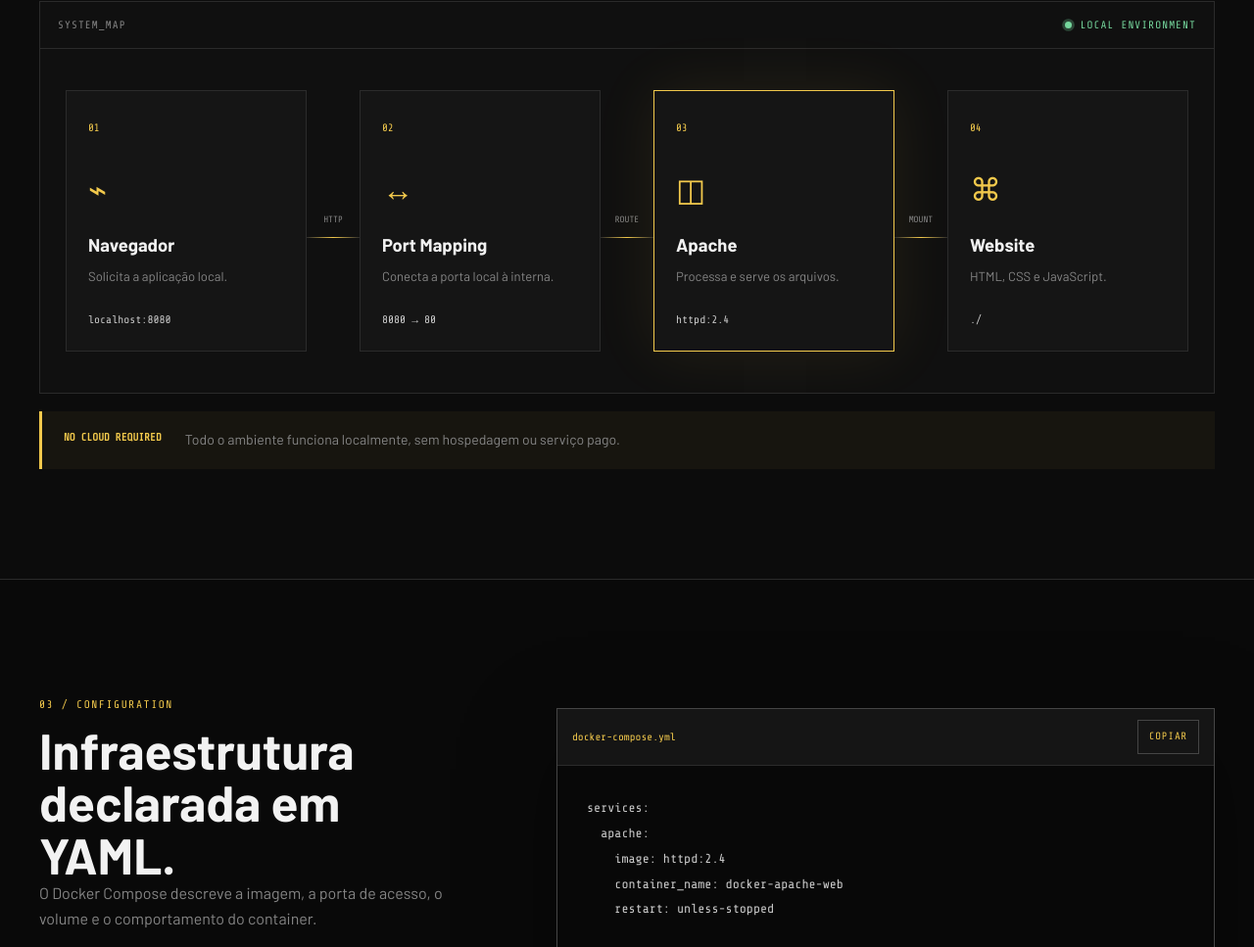
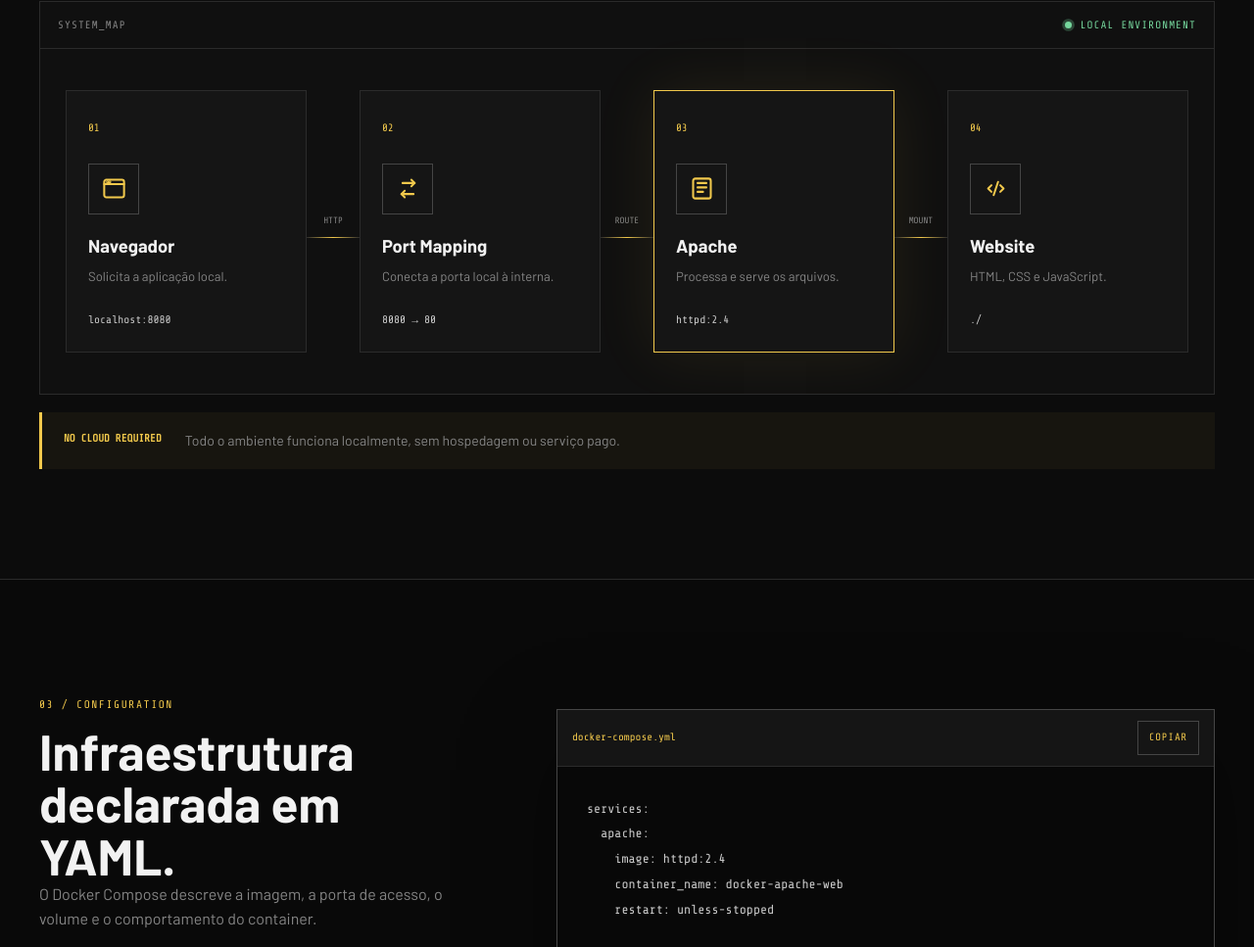
Before and after one commit to lfmos/docker-apache-deployment, a plain HTML site: page index.html in a window 1280 px wide. Shown: the part 1928-2895 px from the top of the page at 98% size. Drawn offline with nearby package versions, Linux system fonts and the light colour scheme.

Commit message:
Standardize architecture icons

```diff
--- a/css/responsive.css
+++ b/css/responsive.css
@@ -202,3 +202,19 @@
     flex-direction: column;
   }
 }
+@media (max-width: 768px) {
+  .architecture-node {
+    min-height: auto;
+  }
+
+  .architecture-icon {
+    width: 48px;
+    height: 48px;
+    margin: 20px 0 16px;
+  }
+
+  .architecture-icon svg {
+    width: 25px;
+    height: 25px;
+  }
+}
--- a/css/sections.css
+++ b/css/sections.css
@@ -324,11 +324,30 @@
 }
 
 .architecture-node > b {
+  display: none;
+}
+
+.architecture-icon {
+  width: 52px;
+  height: 52px;
+  margin: 26px 0 18px;
+  display: flex;
+  align-items: center;
+  justify-content: center;
+  border: 1px solid var(--line-strong);
+  color: var(--accent);
+  flex-shrink: 0;
+}
+
+.architecture-icon svg {
+  width: 27px;
+  height: 27px;
   display: block;
-  margin: 26px 0 18px;
-  color: var(--accent);
-  font-size: 2rem;
-  font-weight: 400;
+  fill: none;
+  stroke: currentColor;
+  stroke-width: 1.8;
+  stroke-linecap: round;
+  stroke-linejoin: round;
 }
 
 .architecture-node h3 {
--- a/index.html
+++ b/index.html
@@ -1,5 +1,6 @@
 <!DOCTYPE html>
 <html lang="pt-BR">
+
 <head>
   <meta charset="UTF-8">
   <meta name="viewport" content="width=device-width, initial-scale=1.0">
@@ -8,7 +9,9 @@
 
   <link rel="preconnect" href="https://fonts.googleapis.com">
   <link rel="preconnect" href="https://fonts.gstatic.com" crossorigin>
-  <link href="https://fonts.googleapis.com/css2?family=Barlow:wght@300;400;500;600;700;800&family=Share+Tech+Mono&display=swap" rel="stylesheet">
+  <link
+    href="https://fonts.googleapis.com/css2?family=Barlow:wght@300;400;500;600;700;800&family=Share+Tech+Mono&display=swap"
+    rel="stylesheet">
 
   <link rel="stylesheet" href="css/style.css">
 </head>
@@ -39,7 +42,8 @@
         </ul>
       </nav>
 
-      <a class="header-status" href="https://github.com/lfmos/docker-apache-deployment" target="_blank" rel="noopener noreferrer">
+      <a class="header-status" href="https://github.com/lfmos/docker-apache-deployment" target="_blank"
+        rel="noopener noreferrer">
         <i></i>
         Repositório
       </a>
@@ -210,7 +214,14 @@
           <div class="architecture-track">
             <article class="architecture-node">
               <span>01</span>
-              <b>⌁</b>
+              <div class="architecture-icon" aria-hidden="true">
+                <svg viewBox="0 0 24 24">
+                  <rect x="3" y="4" width="18" height="16" rx="2"></rect>
+                  <path d="M3 8h18"></path>
+                  <circle cx="6" cy="6" r="0.5"></circle>
+                  <circle cx="8" cy="6" r="0.5"></circle>
+                </svg>
+              </div>
               <h3>Navegador</h3>
               <p>Solicita a aplicação local.</p>
               <code>localhost:8080</code>
@@ -223,7 +234,14 @@
 
             <article class="architecture-node">
               <span>02</span>
-              <b>↔</b>
+              <div class="architecture-icon" aria-hidden="true">
+                <svg viewBox="0 0 24 24">
+                  <path d="M7 7h11"></path>
+                  <path d="M15 4l3 3-3 3"></path>
+                  <path d="M17 17H6"></path>
+                  <path d="M9 14l-3 3 3 3"></path>
+                </svg>
+              </div>
               <h3>Port Mapping</h3>
               <p>Conecta a porta local à interna.</p>
               <code>8080 → 80</code>
@@ -236,7 +254,14 @@
 
             <article class="architecture-node node-active">
               <span>03</span>
-              <b>◫</b>
+              <div class="architecture-icon" aria-hidden="true">
+                <svg viewBox="0 0 24 24">
+                  <rect x="4" y="3" width="16" height="18" rx="2"></rect>
+                  <path d="M8 7h8"></path>
+                  <path d="M8 11h8"></path>
+                  <path d="M8 15h5"></path>
+                </svg>
+              </div>
               <h3>Apache</h3>
               <p>Processa e serve os arquivos.</p>
               <code>httpd:2.4</code>
@@ -249,7 +274,13 @@
 
             <article class="architecture-node">
               <span>04</span>
-              <b>⌘</b>
+              <div class="architecture-icon" aria-hidden="true">
+                <svg viewBox="0 0 24 24">
+                  <path d="M8 9l-3 3 3 3"></path>
+                  <path d="M16 9l3 3-3 3"></path>
+                  <path d="M14 6l-4 12"></path>
+                </svg>
+              </div>
               <h3>Website</h3>
               <p>HTML, CSS e JavaScript.</p>
               <code>./</code>
```
